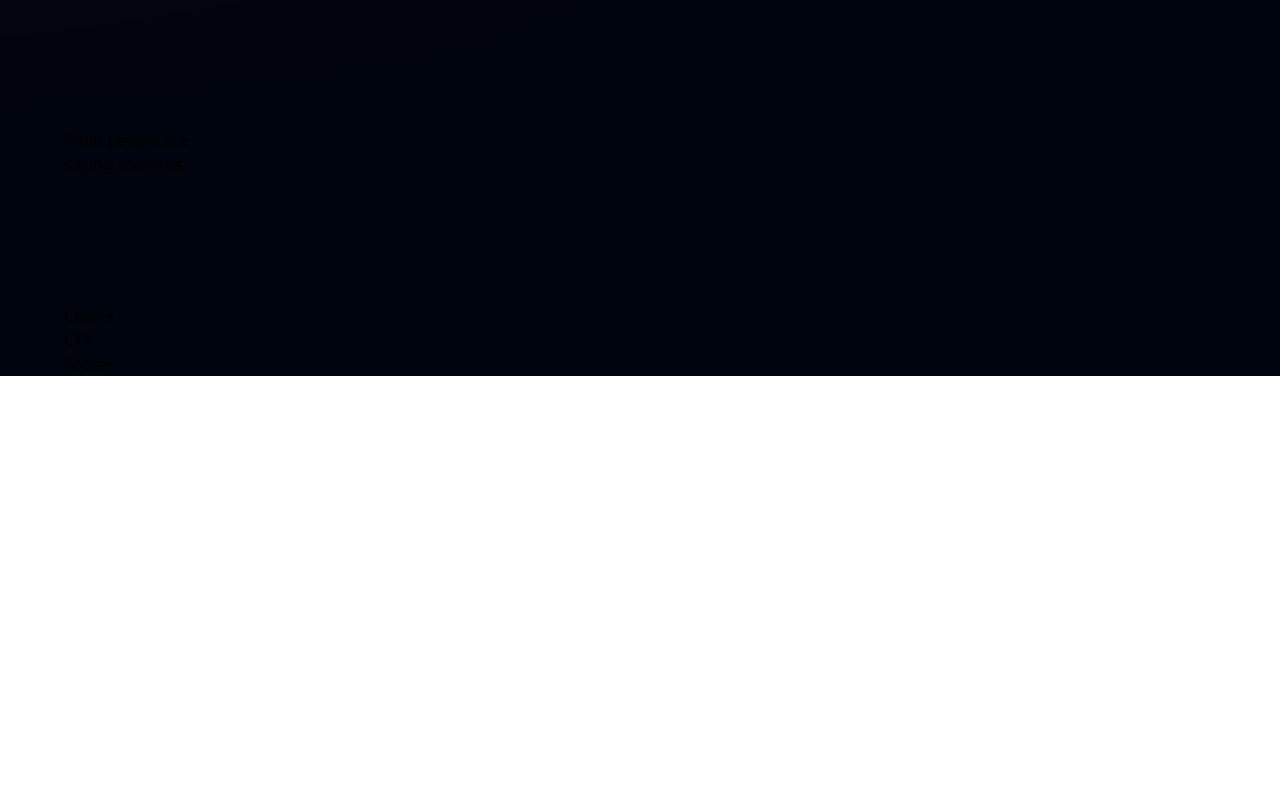
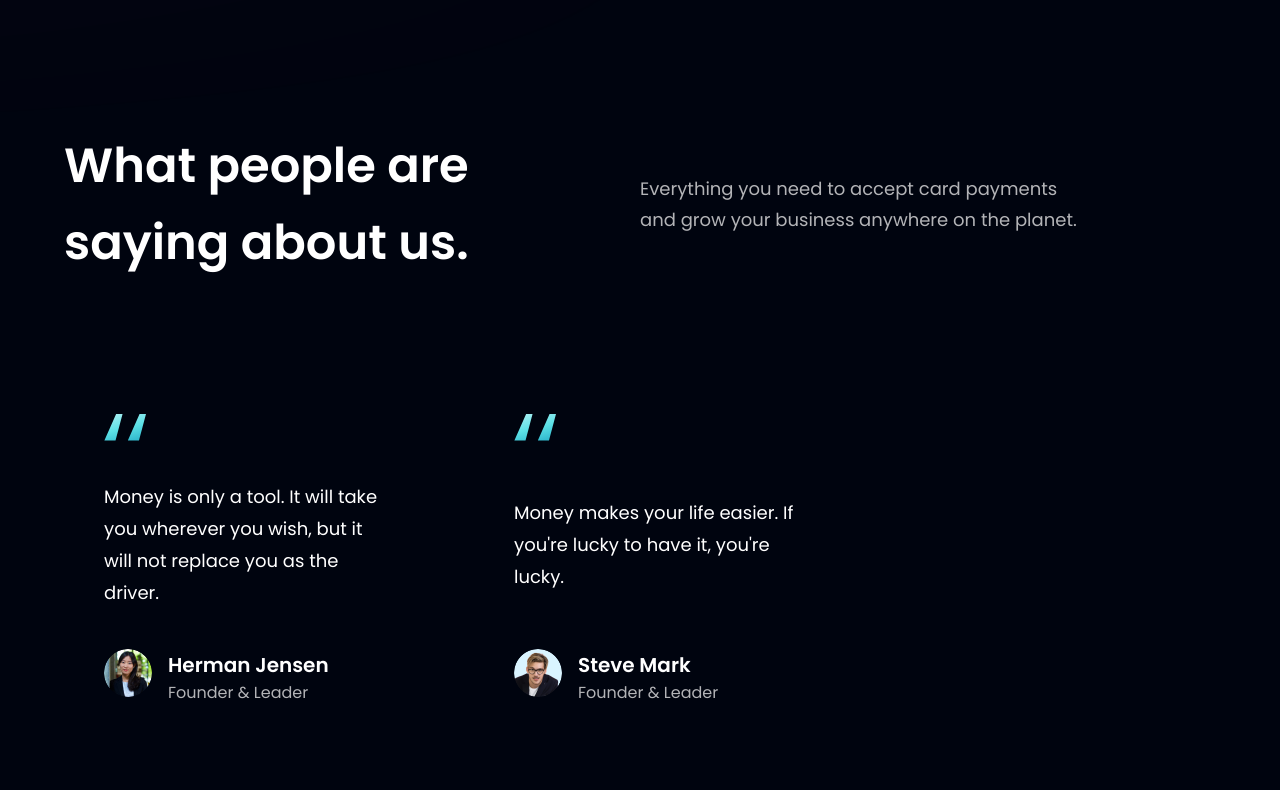
Before and after one commit to AsadbekNematov/HR_consulting, a React (Vite) app in the folder hr_consulting/: page / in a window 1280 px wide. Shown: the part 2730-3520 px from the top of the page. Before the commit the page ends 3106 px from the top, so only its background shows below. Built offline with nearby package versions, Linux system fonts and the light colour scheme.

Commit message:
Feedbackcard

```diff
--- a/hr_consulting/src/components/FeedbackCard.jsx
+++ b/hr_consulting/src/components/FeedbackCard.jsx
@@ -1,9 +1,19 @@
-import React from 'react'
+import React from 'react';
+import { quotes } from '../assets';
 
-const FeedbackCard = () => {
-  return (
-    <div>FeedbackCard</div>
-  )
-}
+const FeedbackCard = ( {content, name, title, img} ) =>(
+  <div className='flex justify-between flex-col px-10 py-12 rounded-[20px] max-w-[370px] md:mr-10 sm:mr-5 mr-0 my-5 feedback-card'>
+      <img src={quotes} alt="double_quotes" className='w-[42px] h-[27px] object-contain' />
+      <p className='font-poppins font-normal text-[18px] leading-[32px] text-white my-10'>{content}</p>
+      <div className='flex flex-row'>
+        <img src={img} alt={name} className='w-[48px] h-[48px] rounded-full'/>
+        <div className='flex flex-col ml-4'>
+          <h4 className='font-poppins font-semibold text-[20px] leading-[32px] text-white'>{name}</h4>
+          <p  className='font-poppins font-normal text-[16px] leading-[24px] text-dimWhite'>{title}</p>
+        </div>
+      </div>
+  </div>
+)
+
 
 export default FeedbackCard
--- a/hr_consulting/src/components/Testimonials.jsx
+++ b/hr_consulting/src/components/Testimonials.jsx
@@ -4,15 +4,23 @@
 import FeedbackCard from "./FeedbackCard"
 
 const Testimonials = () => (
-  <section className={`${styles.paddingY} ${styles.flexCenter}`} id='clients'>
+  <section className={`${styles.paddingY} ${styles.flexCenter} flex-col relative`} id='clients'>
     {/*To DO*/}
     <div />
 
-    <div className='w-full flex flex-col justify-between items-center md:flex-row sm:mb-16 mb-6 relative z-[1]'>
-      <h1>
+    <div className='w-full flex justify-between items-center md:flex-row flex-col sm:mb-16 mb-6 relative z-[1]'>
+      <h1 className={styles.heading2}>
         What people are <br className='sm:block hidden' />
         saying about us.
       </h1>
+      <div className='w-full md:mt-0 mt-6'>
+        <p className={`${styles.paragraph} text-left max-w-[450px]`}>Everything you need to accept card payments and grow your business anywhere on the planet.</p>
+      </div>
+    </div>
+    <div className='flex flex-wrap sm:justify-start justify-center w-full feedback-container relative z-[1]'>
+      {feedback.map((card) => (
+        <FeedbackCard key={card.id} {...card} />
+      ))}
     </div>
   </section>
 )
```
